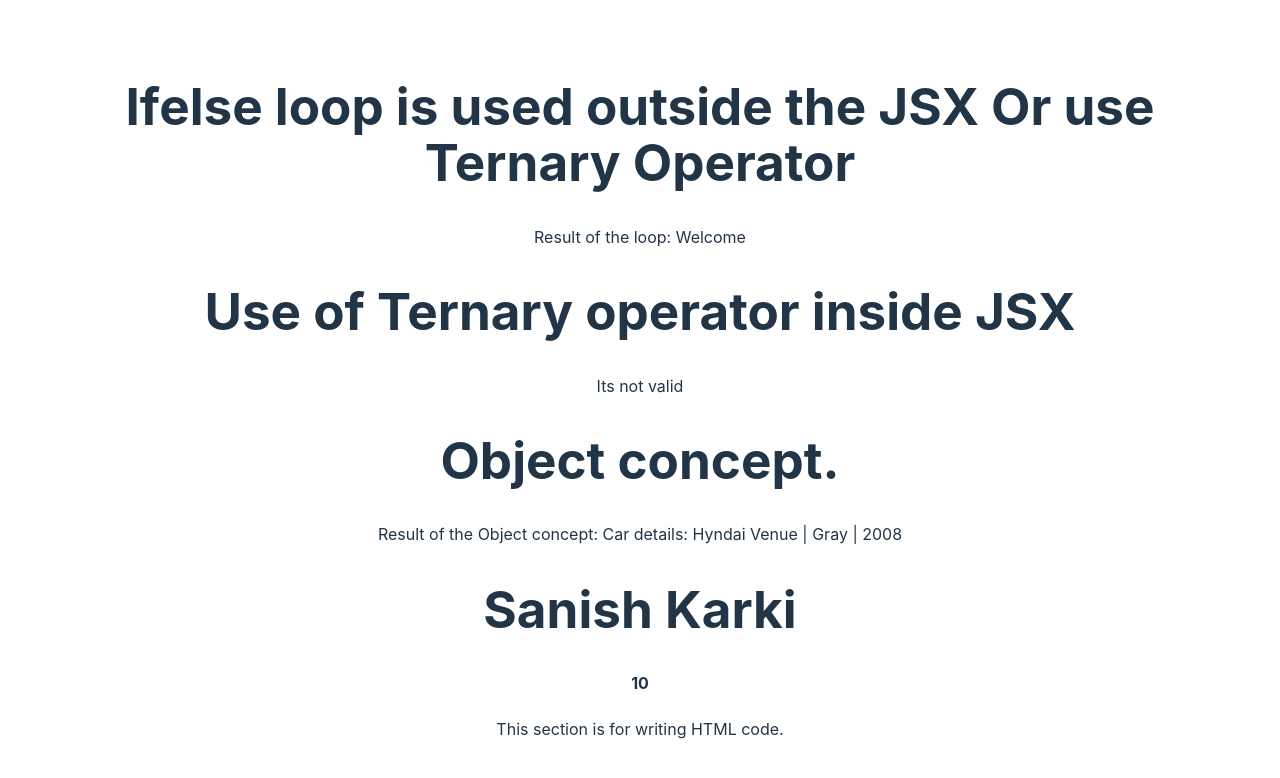
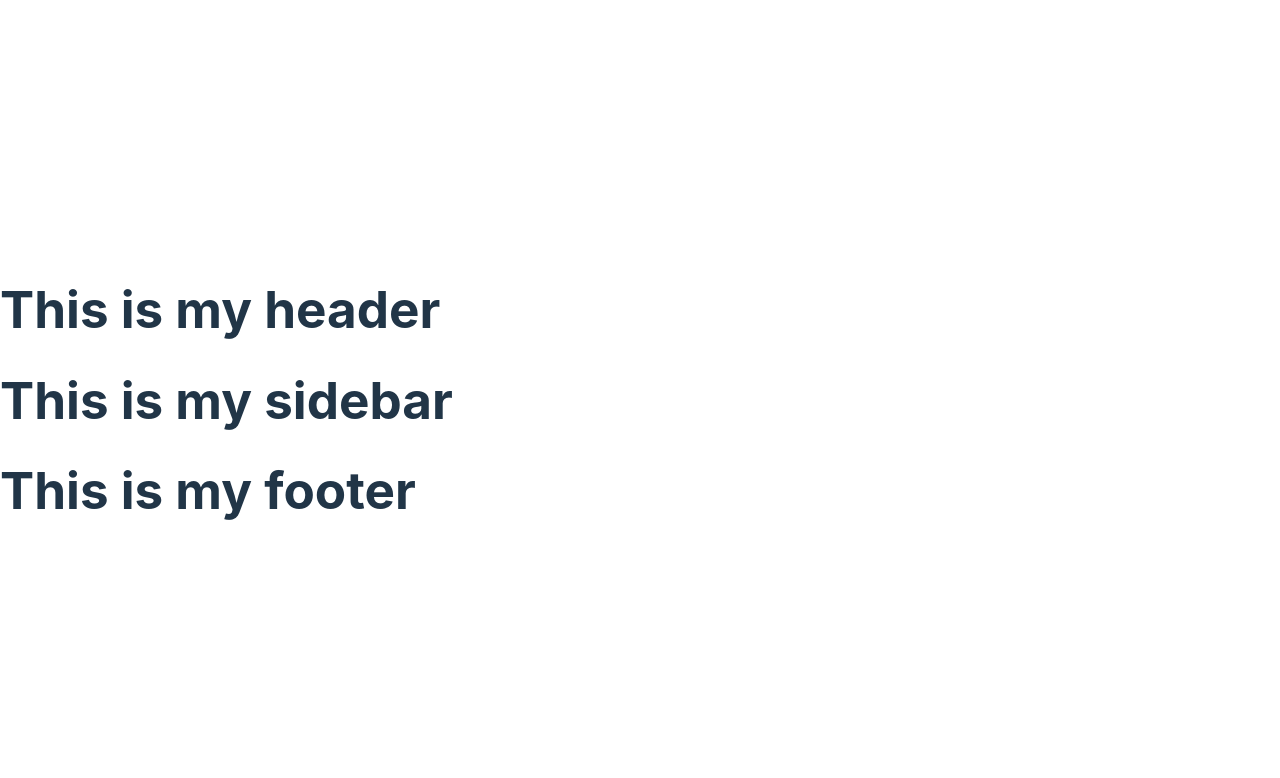
Before and after one commit to sanishkarkee/REACT-2024, a React (Vite) app: page / in a window 1280 px wide. Shown: the top 778 px of the page. Built offline with nearby package versions, Linux system fonts and the light colour scheme.

Commit message:
Video 7- Components - Funcitonal component

```diff
--- a/src/App.jsx
+++ b/src/App.jsx
@@ -27,6 +27,7 @@ function App() {
       <p>{a > 15 ? 'Its valid ' : 'Its not valid'}</p>
 
       <h1>Object concept.</h1>
+
       <p>
         Result of the Object concept: Car details: {carObj.name} |{' '}
         {carObj.color} | {carObj.make}
--- a/src/main.jsx
+++ b/src/main.jsx
@@ -1,10 +1,19 @@
 import React from 'react';
 import ReactDOM from 'react-dom/client';
-import App from './App.jsx';
 import './index.css';
 
 ReactDOM.createRoot(document.getElementById('root')).render(
-  <React.StrictMode>
-    <App />
-  </React.StrictMode>
+  <>
+    <header>
+      <h1>This is my header</h1>
+    </header>
+
+    <div>
+      <h1>This is my sidebar</h1>
+    </div>
+
+    <footer>
+      <h1>This is my footer</h1>
+    </footer>
+  </>
 );
```
